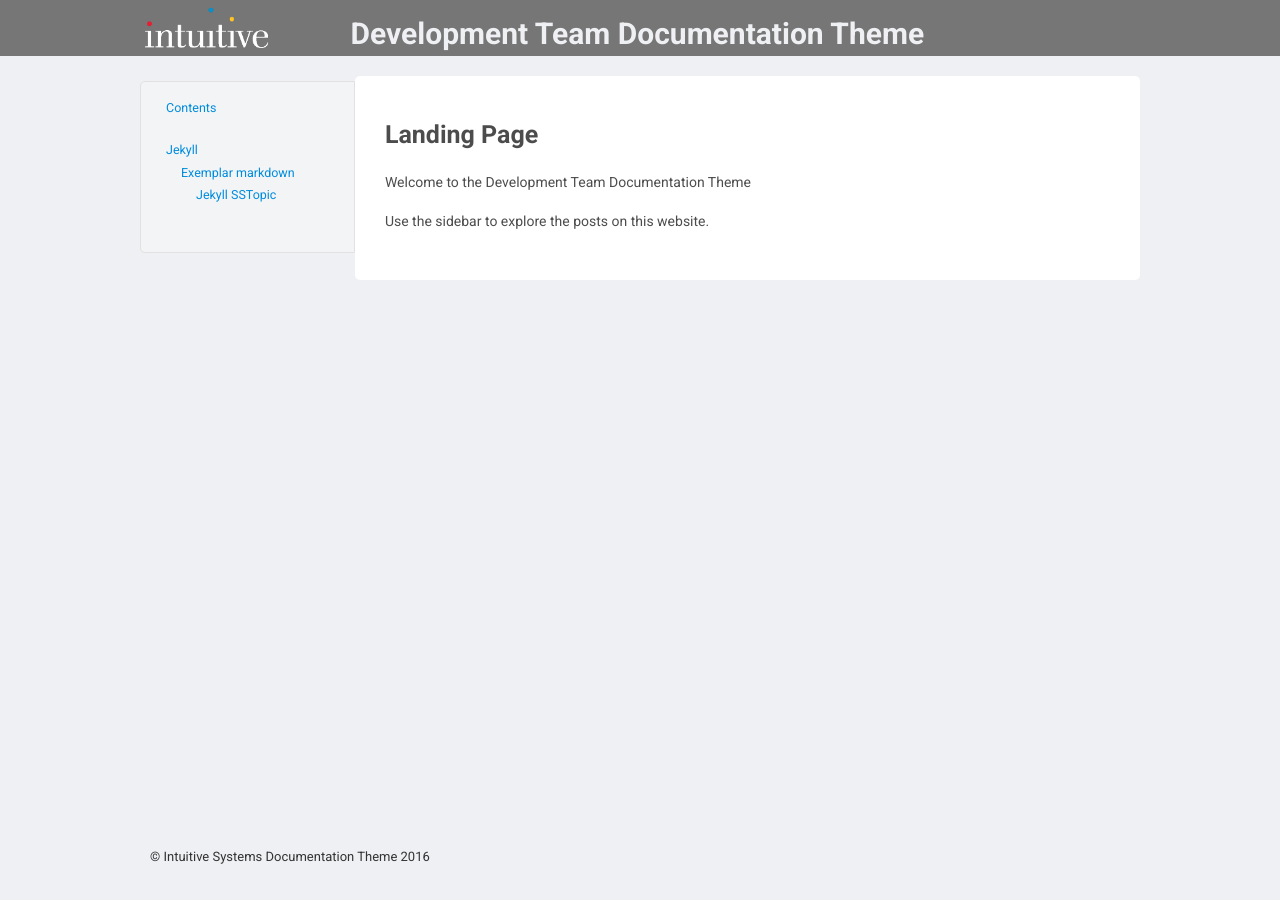
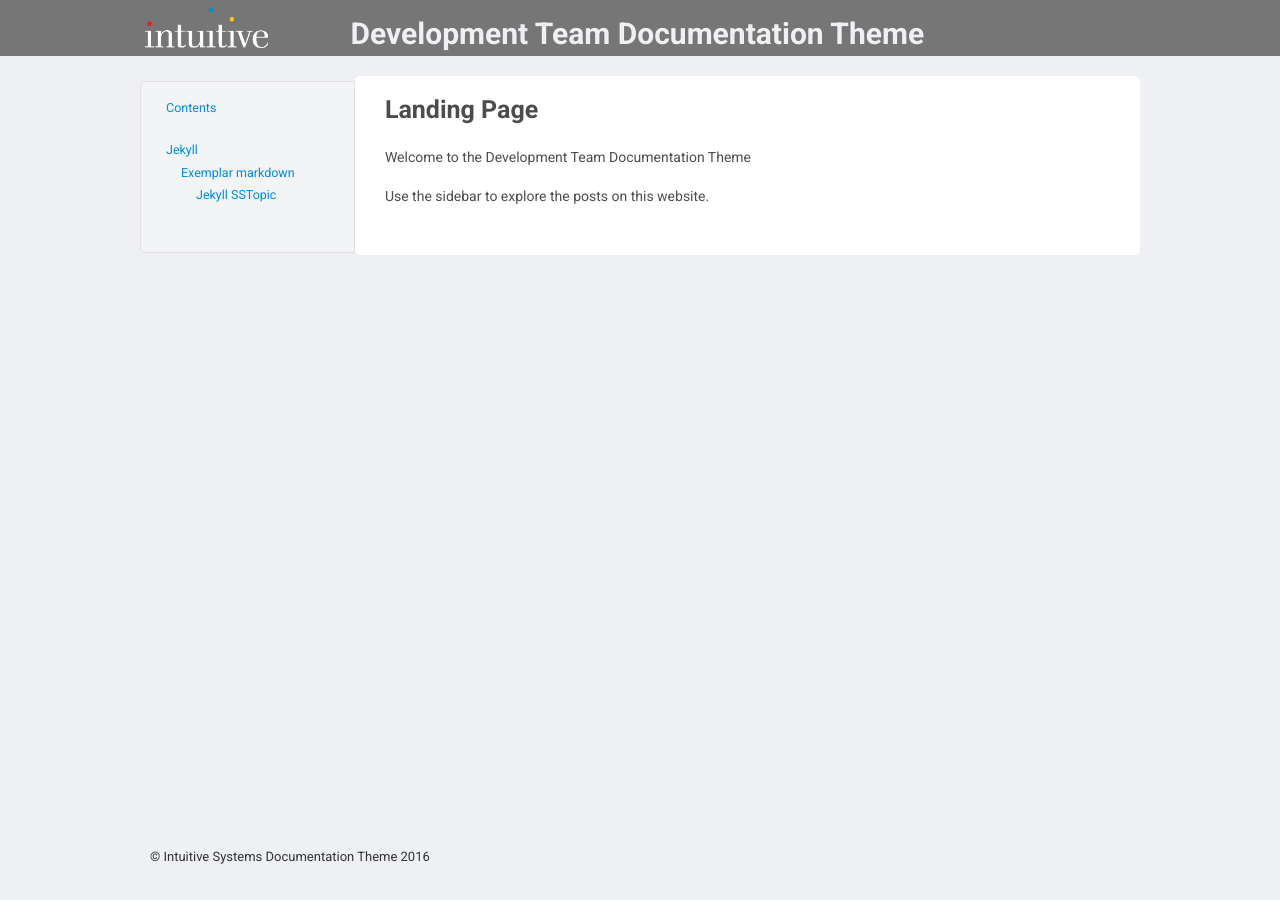
Before and after one commit to intuitivedocs/DocumentationSiteThemes, a Jekyll site: the page built from index.markdown, in a window 1280 px wide. Built offline with Jekyll 4.4.1, drawn with Linux system fonts in a browser that asks for light colours.

Commit message:
article styling

```diff
--- a/_sass/components/_article.scss
+++ b/_sass/components/_article.scss
@@ -43,21 +43,21 @@
   h1 {
   padding-top:2.5rem;
 
-  .c-header__title {
+  &.c-header__title {
   padding-top:0;
   }
   }
 
   h2 {
-  padding-top:2rem;
+  padding-top:2.5rem;
   }
 
   h3 {
-  padding-top:1.75rem;
+  padding-top:2.25rem;
   }
 
   h4 {
-  padding-top:1.5rem;
+  padding-top:2rem;
   }
 
   .highlighter-rouge {
```
